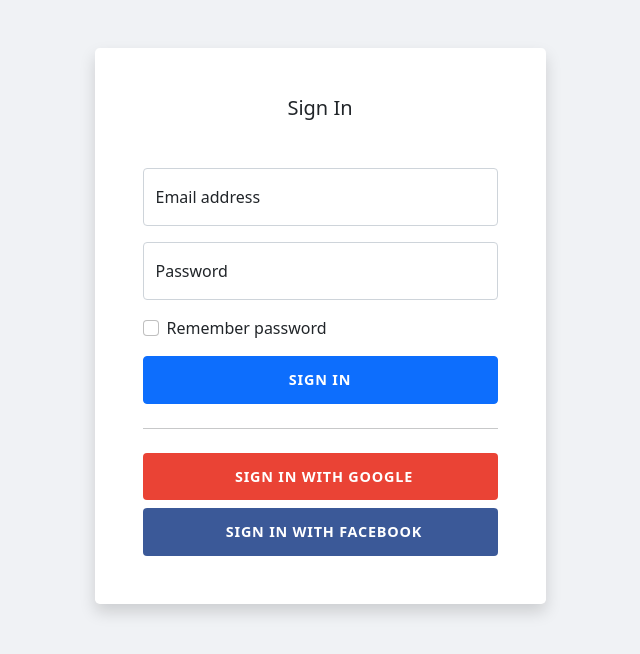
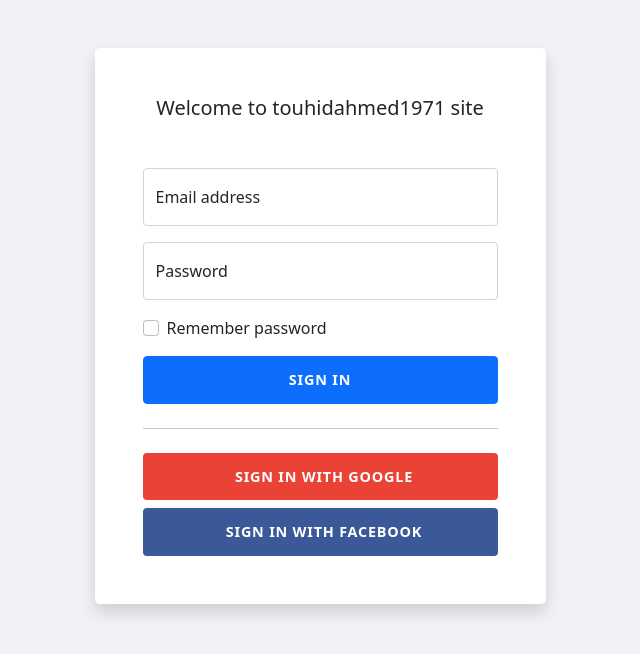
Before and after one commit to sohan110111/Login-Page, a plain HTML site: page index.html in a window 1280 px wide. Shown: the whole page, without its empty margins (320-960 px from the left). Drawn offline with nearby package versions, Linux system fonts and the light colour scheme.

Commit message:
page name change

```diff
--- a/index.html
+++ b/index.html
@@ -32,7 +32,7 @@
       <div class="col-sm-9 col-md-7 col-lg-5 mx-auto">
         <div class="card border-0 shadow rounded-3 my-5">
           <div class="card-body p-4 p-sm-5">
-            <h5 class="card-title text-center mb-5 fw-light fs-5">Sign In</h5>
+            <h5 class="card-title text-center mb-5 fw-light fs-5">Welcome to touhidahmed1971 site</h5>
             <form>
               <div class="form-floating mb-3">
                 <input type="email" class="form-control" id="floatingInput" placeholder="name@example.com">
```
